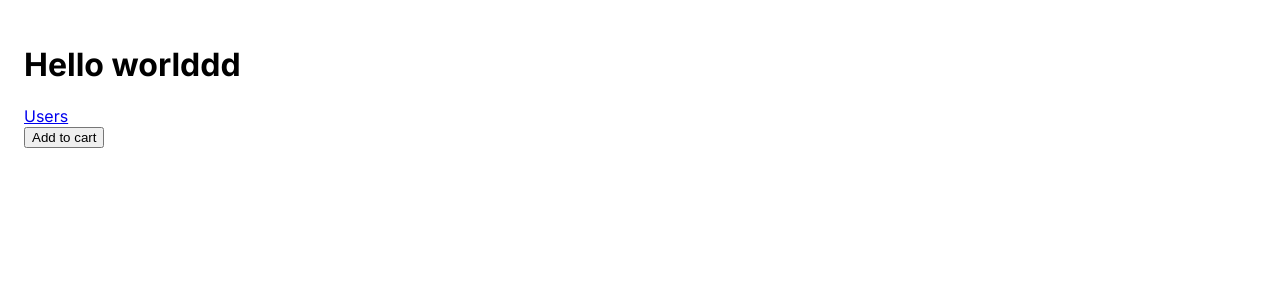
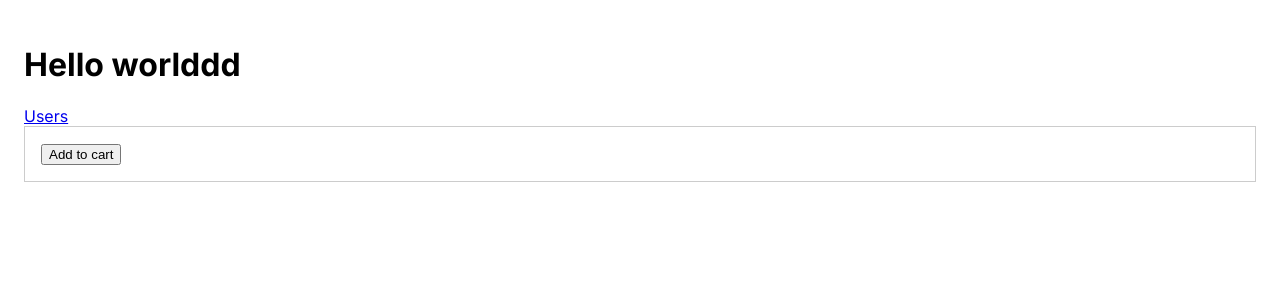
Before and after one commit to dianabasilio/next-js-app, a Next.js app: page / in a window 1280 px wide. Shown: the top 300 px of the page. Built offline with nearby package versions, Linux system fonts and the light colour scheme.

Commit message:
Added some css.

```diff
--- /dev/null
+++ b/app/components/ProductCard.module.css
@@ -0,0 +1,4 @@
+.card {
+  padding: 1rem;
+  border: 1px solid #ccc;
+}
--- a/app/components/ProductCard.tsx
+++ b/app/components/ProductCard.tsx
@@ -1,9 +1,10 @@
 import React from "react";
 import AddToCart from "./AddToCart";
+import styles from "./ProductCard.module.css";
 
 const ProductCard = () => {
   return (
-    <div>
+    <div className={styles.card}>
       <AddToCart />
     </div>
   );
```
